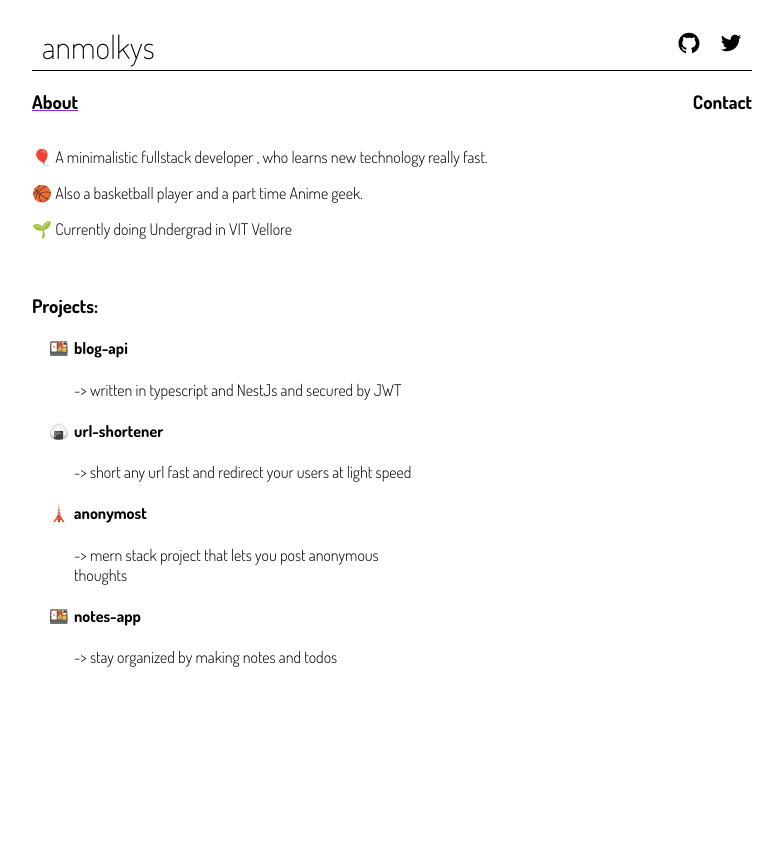
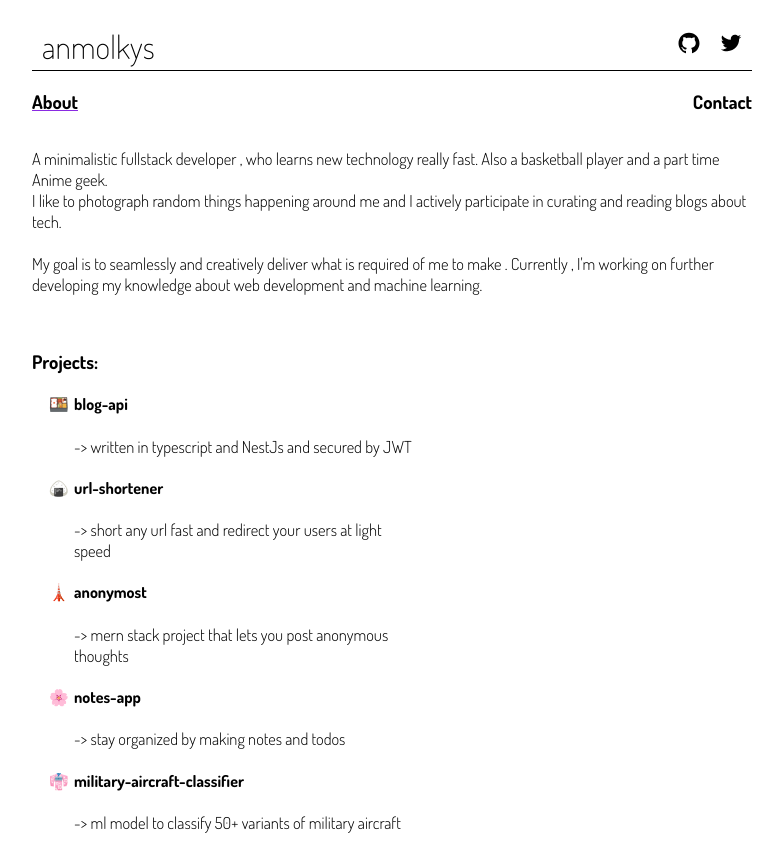
Before and after one commit to anmolkys/portfolio, a React (Create React App) app: page / in a window 1280 px wide. Shown: the whole page, without its empty margins (248-1031 px from the left). Before the commit the page ends 800 px from the top, so only its background shows below. Built offline with nearby package versions, Linux system fonts and the light colour scheme.

Commit message:
feat: added more projects

```diff
--- a/src/App.css
+++ b/src/App.css
@@ -46,7 +46,7 @@
 }
 @counter-style emo{
   system: cyclic;
-  symbols: "\1F371" "\1F359" "\1F5FC";
+  symbols: "\1F371" "\1F359" "\1F5FC" "\1F338" "\1F458";
   suffix: " ";
 }
 ul{
@@ -84,6 +84,9 @@ a:link,
   text-decoration: underline;
   text-decoration-color: blueviolet;
 }
+p{
+  font-size: 16.5px;
+}
 
 .contact{
   display: flex;
--- a/src/App.js
+++ b/src/App.js
@@ -22,16 +22,21 @@ function App() {
       title:"notes-app",
       desc:"-> stay organized by making notes and todos",
       link:"https://anmolkys.github.io/Notes/"
+    },
+    {
+      title:"military-aircraft-classifier",
+      desc:"-> ml model to classify 50+ variants of military aircraft",
+      link:"https://github.com/anmolkys/Military-Aircraft-Classifier"
     }
   ];
 
   return (
     <div className="App">
       <div className='navigator'><Link to='/'><h3 className='about'>About</h3></Link><Link to='/contact'><h3 className='contact'>Contact</h3></Link></div>
-      <p className='about-para'>
-        🎈 A minimalistic fullstack developer , who learns new technology really fast.</p>
-        <p>🏀 Also a basketball player and a part time Anime geek.</p>
-        <p>🌱 Currently doing Undergrad in VIT Vellore
+      <p>A minimalistic fullstack developer , who learns new technology really fast. Also a basketball player and a part time Anime geek.<br/>
+      I like to photograph random things happening around me and I actively participate in curating and reading blogs about tech.<br /><br />
+      My goal is to seamlessly and creatively deliver what is required of me to make . Currently , I'm working on further developing my knowledge
+      about web development and machine learning.
       </p>
       <br />
       <h3 className='projects'>Projects:</h3>
```
